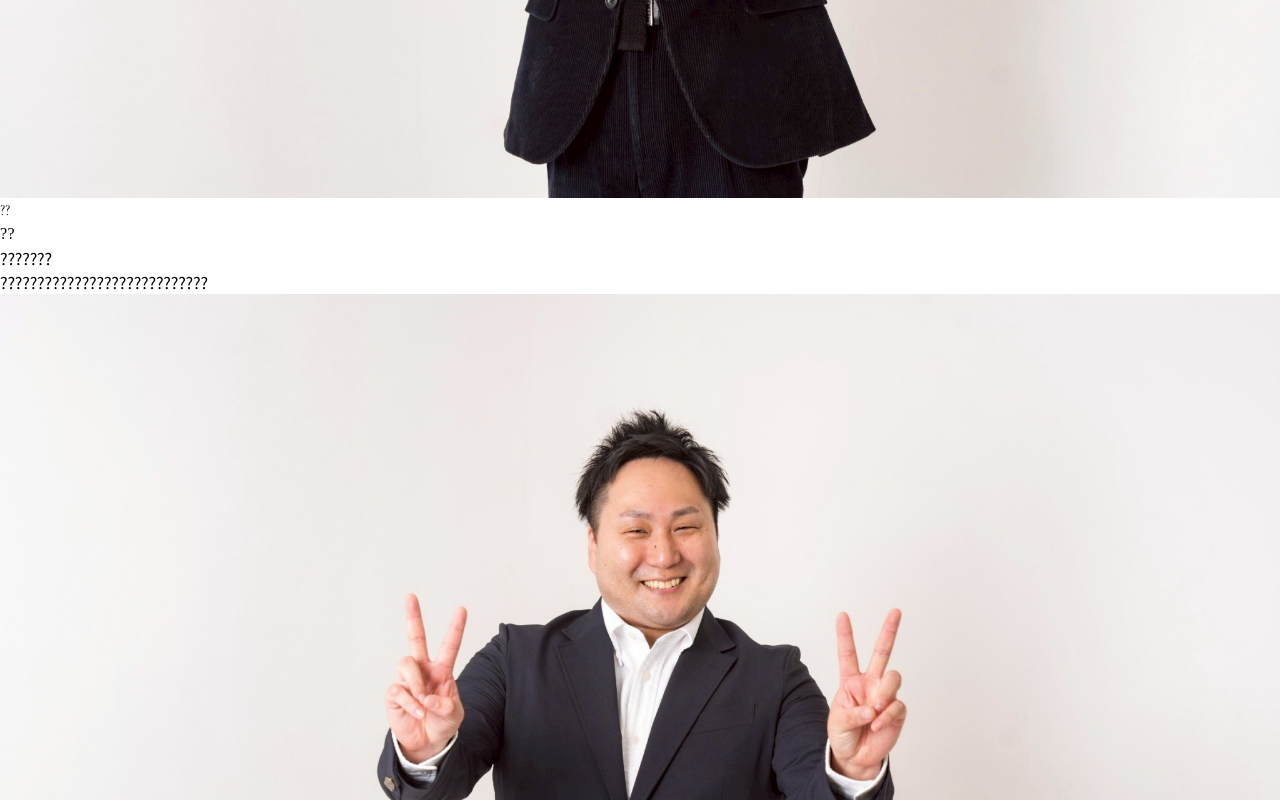
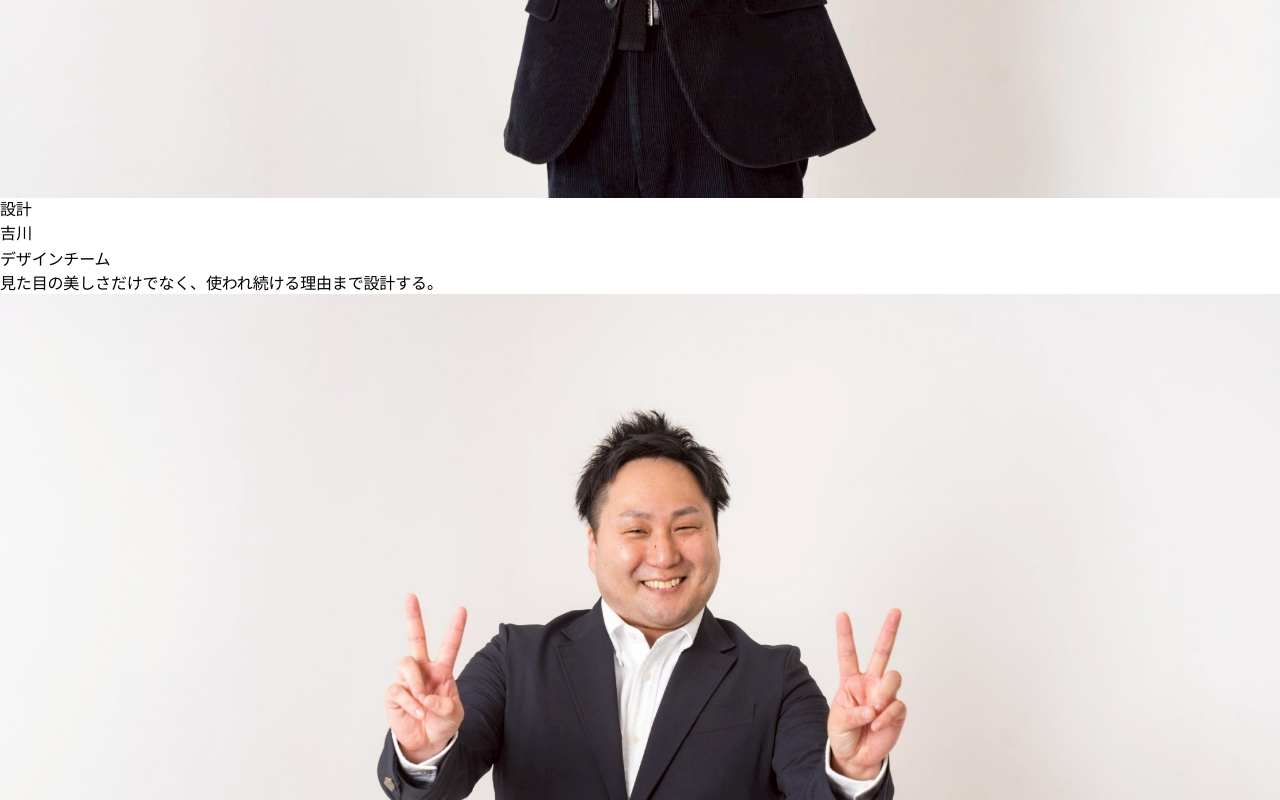
Before and after one commit to sena-sakuramoto/LS, a React (Vite) app in the folder client/: page /careers in a window 1280 px wide. Shown: the part 3963-4763 px from the top of the page. Built offline with nearby package versions, Linux system fonts and the light colour scheme; no server answers.

Commit message:
Add names to careers interview profiles

```diff
--- a/client/src/components/careers/careersData.ts
+++ b/client/src/components/careers/careersData.ts
@@ -227,137 +227,137 @@ export const jobOpeningsById: Record<JobId, JobOpening> = {
 export const interviewProfiles: InterviewProfile[] = [
   {
     id: "homma",
-    displayName: "?? ??",
-    role: "?????",
-    year: "??????",
+    displayName: "本間 拓彌",
+    role: "代表取締役",
+    year: "創業メンバー",
     image: "/team/homma.jpg",
-    catchCopy: "???????????????????????????????",
+    catchCopy: "ブランドと事業の両方を見据えて、空間づくりの価値を引き上げる。",
     lead:
-      "LS ????????????????????????????????????????????????????????????????????????????????????",
+      "LS の立ち上げから現場に立ち続け、設計・営業・施工のすべてを一つのチームで前に進めてきた本間。空間をつくるだけで終わらない、事業成果まで責任を持つ仕事観について聞きました。",
     sceneImage: "/team/homma.jpg",
-    sceneCaption: "??????????????????????????????????",
+    sceneCaption: "ブランドの骨格と現場の実行、その両方を見ながらチームを動かしていく。",
     qa: [
       {
-        q: "LS ?????????????????",
-        a: "???????????????????????????????????????????????????????????????????????????????????????",
+        q: "LS を立ち上げた理由を教えてください。",
+        a: "内装を単なる工事で終わらせず、ブランドの価値を高める仕事にしたいと思ったのが出発点です。設計だけ、施工だけではなく、事業の成功まで見据えて伴走できる会社をつくりたかったです。",
       },
       {
-        q: "?? LS ????????????????",
-        a: "?????????????????????????????????????????????????????????",
+        q: "今の LS が大事にしていることは何ですか。",
+        a: "スピードと誠実さです。お客様の期待を超えるには、判断の速さと、最後までやり切る責任感の両方が必要だと考えています。",
       },
       {
-        q: "????? LS ??????????",
-        a: "???????????????????????????????????????????????????????LS ?????????????",
+        q: "どんな人が LS に合うと思いますか。",
+        a: "自分の担当範囲を決めすぎず、より良い結果のために一歩踏み込める人です。職種を超えて連携しながら前に進める人は、LS で強みを発揮しやすいです。",
       },
       {
-        q: "????????????????????",
-        a: "?????????????????????????????????????????????????????????????????????",
+        q: "仕事のやりがいを感じる瞬間はどこですか。",
+        a: "お客様の理想が形になり、その先で実際に売上や評判につながったと聞けた瞬間です。空間づくりが事業成果に結びついたときに一番手応えを感じます。",
       },
       {
-        q: "????????????????????",
-        a: "???????????????????????????????????????????????????????????????",
+        q: "これから仲間になる方へ一言お願いします。",
+        a: "成長途中の会社だからこそ、役割を待つのではなく自分で広げていけます。ブランドづくりに本気で向き合いたい人と一緒に働きたいです。",
       },
     ],
   },
   {
     id: "arai",
-    displayName: "??",
-    role: "??",
-    year: "??????",
+    displayName: "新井",
+    role: "営業",
+    year: "コアメンバー",
     image: "/team/arai.jpg",
-    catchCopy: "?????????????????????????????",
+    catchCopy: "相手の想いを受け取り、案件を前に進める推進力が営業の仕事。",
     lead:
-      "???????????????????????????????????????????LS ??????????????????????",
+      "お客様との最初の接点から、設計や施工につなぐまでを担う新井。信頼をつくる営業とは何か、LS での営業の面白さについて話してもらいました。",
     sceneImage: "/team/arai.jpg",
-    sceneCaption: "???????????????????????????",
+    sceneCaption: "要望の背景まで聞き切ることが、良い提案の出発点になる。",
     qa: [
       {
-        q: "LS ?????????????",
-        a: "????????????????????????????????????????????????????????????????????",
+        q: "LS の営業はどんな役割ですか。",
+        a: "案件を取るだけではなく、お客様の理想をチームに正しく渡すハブの役割です。最初のヒアリングの質が、その後の設計や現場の完成度に直結します。",
       },
       {
-        q: "??????????????????????",
-        a: "???????????????????????????????????????????????????????????????",
+        q: "営業として意識していることを教えてください。",
+        a: "言われたことだけでなく、なぜその要望が出てきたのかを掘り下げて聞くことです。背景を理解できると、提案の精度が大きく変わります。",
       },
       {
-        q: "LS ????????????",
-        a: "???????????????????????????????????????????????????????????????",
+        q: "LS で働く面白さは何ですか。",
+        a: "営業が入口だけで終わらず、設計や施工と密に連携しながら最後まで案件に関われることです。お客様の反応をダイレクトに感じられます。",
       },
       {
-        q: "?????????????????",
-        a: "???????????????????????????????????????????????????????",
+        q: "印象に残っている仕事はありますか。",
+        a: "難易度の高い案件でも、チームで方向性を揃えて乗り切れたときです。連携がはまると、想像以上に強い提案ができます。",
       },
       {
-        q: "???????????????????",
-        a: "??????????????????????????????????????????????????????????",
+        q: "これから応募する方へ一言お願いします。",
+        a: "人と話すのが好きなだけではなく、相手の事業を本気で考えられる人に向いています。主体的に動ける人と一緒に働きたいです。",
       },
     ],
   },
   {
     id: "yoshikawa",
-    displayName: "??",
-    role: "??",
-    year: "???????",
+    displayName: "吉川",
+    role: "設計",
+    year: "デザインチーム",
     image: "/team/yoshikawa.jpg",
-    catchCopy: "????????????????????????????",
+    catchCopy: "見た目の美しさだけでなく、使われ続ける理由まで設計する。",
     lead:
-      "?????????????????????????????????????????????????????????????",
+      "ブランドの世界観を空間に翻訳する設計職の吉川。感性だけでなく、事業や運用まで視野に入れた設計の考え方を語ってもらいました。",
     sceneImage: "/team/yoshikawa.jpg",
-    sceneCaption: "??????????????????????????????",
+    sceneCaption: "意匠と実用のバランスを取りながら、空間の説得力を高めていく。",
     qa: [
       {
-        q: "?????????????????????",
-        a: "??????????????????????????????????????????????????????????",
+        q: "設計の仕事で大切にしていることは何ですか。",
+        a: "見た目のインパクトだけでなく、運用しやすさやブランドの一貫性まで考えることです。長く使われる空間には理由があります。",
       },
       {
-        q: "LS ????????????????",
-        a: "????????????????????????????????????????????????????????",
+        q: "LS の設計の特徴は何だと思いますか。",
+        a: "営業や施工と近い距離で進められることです。早い段階で実現性を確認しながら進められるので、提案の精度が上がります。",
       },
       {
-        q: "??????????????????",
-        a: "????????????????????????????????????????????????????????",
+        q: "仕事で成長を感じる瞬間はありますか。",
+        a: "自分の提案がチームの議論を通して磨かれ、最終的にお客様に響いたときです。ひとりで完結しない分、視野が広がります。",
       },
       {
-        q: "??????????????????",
-        a: "????????????????????????????????????????????????????????",
+        q: "難しさを感じるのはどんな場面ですか。",
+        a: "デザイン性と予算、工期のバランスを取る場面です。ただ、その制約の中で最適解を出すところに設計の面白さがあります。",
       },
       {
-        q: "???????????????????????",
-        a: "?????????????????????????????????????????????????????????????",
+        q: "応募を考えている方へメッセージをお願いします。",
+        a: "手を動かすだけではなく、ブランドや事業に興味を持てる人にはすごく面白い環境です。空間の意味まで考えたい人に来てほしいです。",
       },
     ],
   },
   {
     id: "matsui",
-    displayName: "??",
-    role: "??",
-    year: "???????",
+    displayName: "松井",
+    role: "設計",
+    year: "デザインチーム",
     image: "/team/matsui.jpg",
-    catchCopy: "???????????????????????",
+    catchCopy: "細部の積み重ねが、空間全体の印象を決めていく。",
     lead:
-      "????????????????????????????LS ?????????????????????????????",
+      "ディテールの精度と全体の完成度、その両方に向き合う松井。LS の設計チームがどのように品質を高めているのかを聞きました。",
     sceneImage: "/team/matsui.jpg",
-    sceneCaption: "????????????????????????????",
+    sceneCaption: "一つひとつの判断を積み重ねて、空間の質を引き上げていく。",
     qa: [
       {
-        q: "??????????????????",
-        a: "????????????????????????????????????????????????????????????????",
+        q: "普段どのように設計を進めていますか。",
+        a: "まず全体の方向性を整理して、そのあとで細部の納まりを詰めていきます。最初から最後まで一貫した空気感をつくることを意識しています。",
       },
       {
-        q: "LS ?????????????????",
-        a: "???????????????????????????????????????????????????????????",
+        q: "LS のチームの良さはどこにありますか。",
+        a: "相談のスピードが速いことです。設計だけで抱え込まず、営業や施工とすぐに確認できるので、判断の質もスピードも上がります。",
       },
       {
-        q: "?????????????????",
-        a: "?????????????????????????????????????????????????????????????????",
+        q: "印象に残っている学びはありますか。",
+        a: "細部の説得力が、最終的には空間全体の印象を左右するということです。図面や素材選定の段階から、妥協しない姿勢が大切だと感じています。",
       },
       {
-        q: "?????????????????",
-        a: "????????????????????????????????????????????????",
+        q: "どんなときにやりがいを感じますか。",
+        a: "完成した空間を見たお客様が納得した表情を見せてくれたときです。設計意図が伝わったと実感できます。",
       },
       {
-        q: "??????????????????????",
-        a: "???????????????????????????????????????????????????????????",
+        q: "これから一緒に働く人に求めることは何ですか。",
+        a: "受け身ではなく、自分の考えを持って対話できることです。チームで磨きながら良いものをつくりたい人に合う環境だと思います。",
       },
     ],
   },
```
